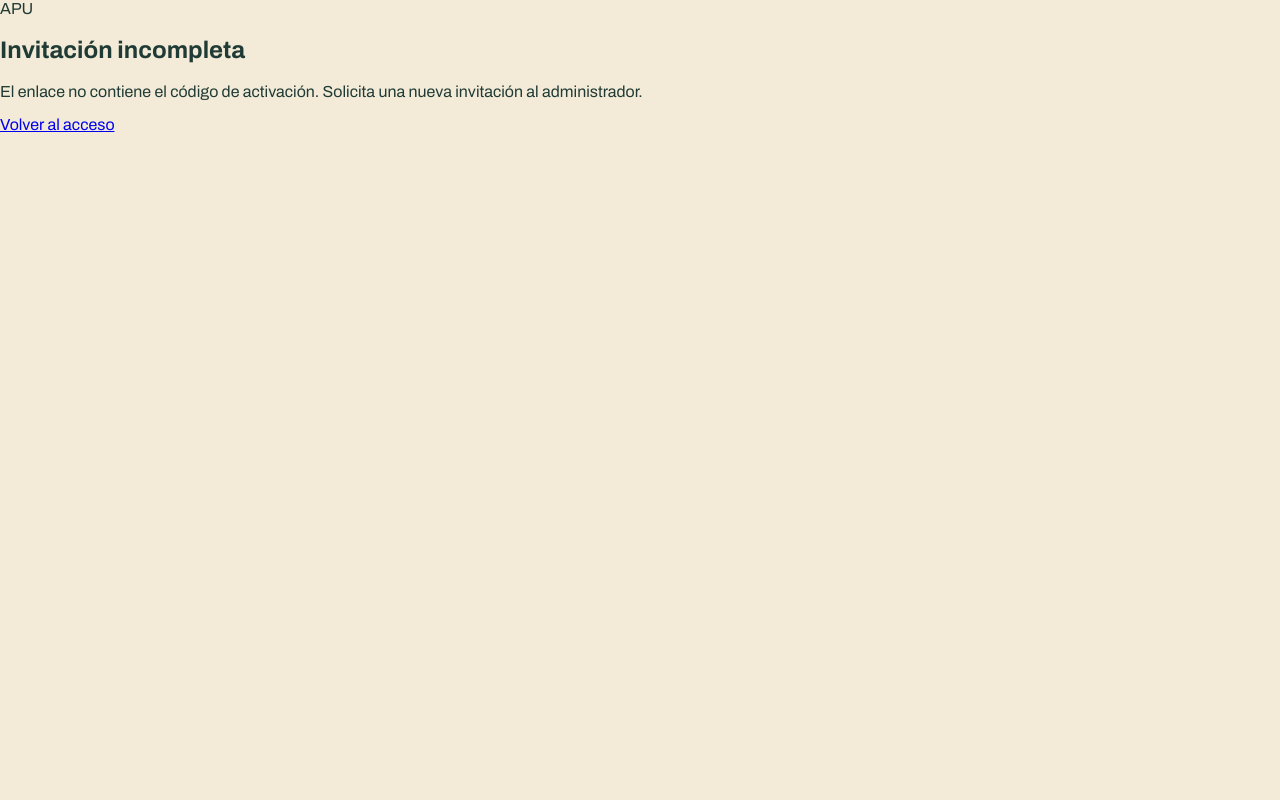
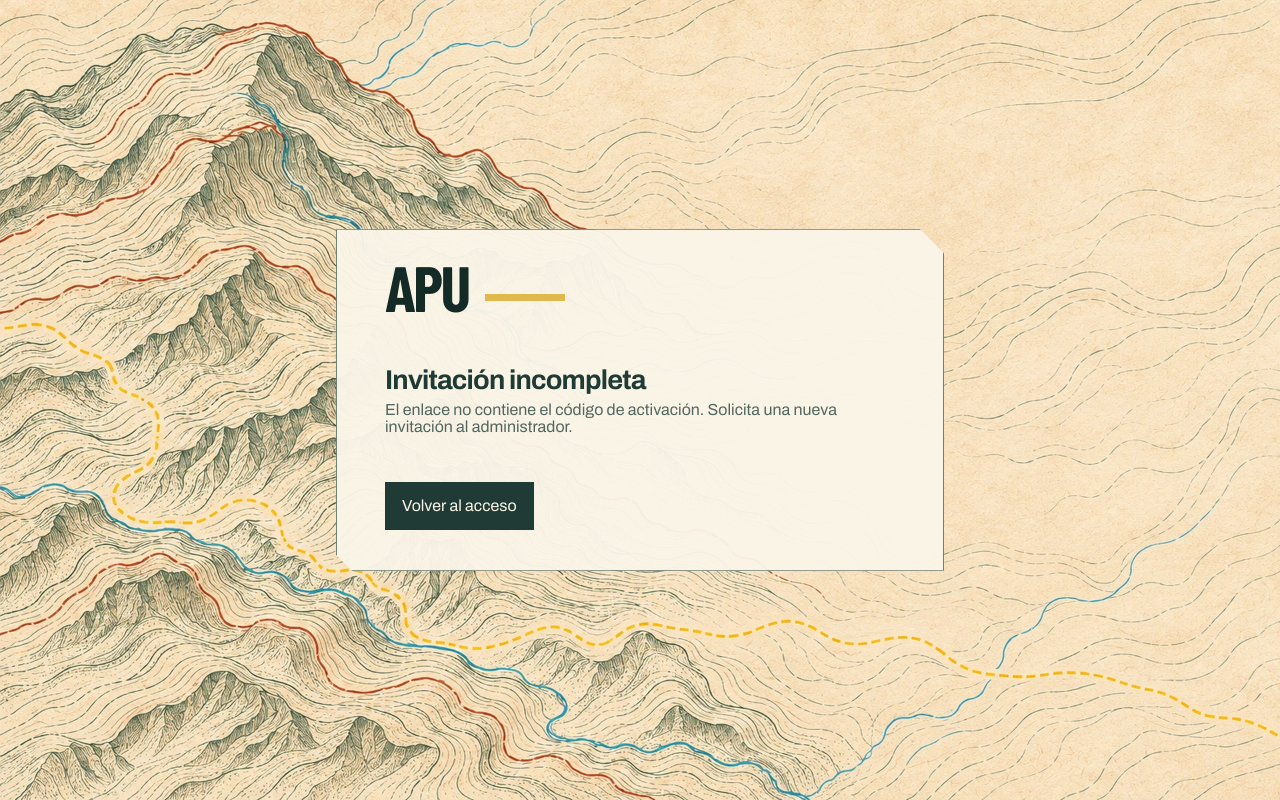
Before and after one commit to VillaAlexTor/Apu, a Next.js app in the folder dashboard/: page /activar in a window 1280 px wide. Built offline with nearby package versions, Linux system fonts and the light colour scheme; no server answers.

Commit message:
frontend: style activation and session screens

```diff
--- a/dashboard/src/app/globals.css
+++ b/dashboard/src/app/globals.css
@@ -13,6 +13,8 @@
 
 * {
   box-sizing: border-box;
+	scrollbar-color: var(--ink) transparent;
+	scrollbar-width: thin;
 }
 
 html,
@@ -32,6 +34,9 @@ button,
 input {
   font: inherit;
 }
+
+input,textarea { caret-color: var(--mineral-red); }
+a { text-underline-offset: .2em; }
 
 button {
   color: inherit;
@@ -457,9 +462,42 @@ button {
 .form-feedback.is-error { color: var(--error); }
 .form-feedback.is-success { color: var(--ink); }
 
+.login-loading { display: grid; gap: .9rem; padding: 1rem 0 2rem; }
+.login-loading span { height: 3.15rem; border: 1px solid rgba(32,59,53,.22); background: rgba(32,59,53,.08); animation: login-pulse 1.2s ease-in-out infinite alternate; }
+.login-loading span:nth-child(2) { animation-delay: .15s; }
+.login-loading span:nth-child(3) { animation-delay: .3s; }
+
+.activation-page,.session-landing { min-height: 100svh; display: grid; place-items: center; padding: 1.5rem; background: var(--paper) url("/assets/apu-topographic-field.webp") center/cover fixed; }
+.activation-sheet,.session-landing > section { width: min(100%,38rem); border: 1px solid rgba(32,59,53,.62); background: rgba(250,245,233,.96); clip-path: polygon(0 0,calc(100% - 1.5rem) 0,100% 1.5rem,100% 100%,1rem 100%,0 calc(100% - 1rem)); }
+.activation-sheet { padding: 2rem clamp(1.4rem,5vw,3rem) 2.5rem; }
+.activation-brand,.session-wordmark { color: var(--ink-deep); font: 700 4rem/.78 var(--condensed); letter-spacing: -.04em; }
+.activation-brand span,.session-wordmark span { display: inline-block; width: 5rem; height: .42rem; margin: 0 0 .72rem 1rem; background: var(--survey-yellow); }
+.activation-form { margin-top: 2.5rem; }
+.activation-form > svg,.activation-complete > svg { width: 1.6rem; color: var(--river-blue); }
+.activation-form h1,.activation-complete h1 { margin: .8rem 0 .4rem; font-size: 1.7rem; letter-spacing: -.03em; }
+.activation-form > p,.activation-complete p { max-width: 52ch; margin: 0 0 1.5rem; color: #52665f; }
+.activation-form label { display: grid; gap: .4rem; margin-top: 1rem; font-size: .82rem; font-weight: 650; }
+.activation-form input { min-height: 3rem; padding: .7rem .8rem; border: 2px solid var(--ink); border-radius: 0; background: #fffdf7; }
+.activation-form label small,.activation-error { color: var(--error); font-size: .75rem; }
+.activation-error { margin-top: 1rem; }
+.activation-form > button,.activation-complete a,.session-landing button { min-height: 3rem; display: inline-flex; align-items: center; justify-content: center; gap: .5rem; margin-top: 1.4rem; padding: .7rem 1rem; border: 1px solid var(--ink); background: var(--ink); color: var(--paper-soft); text-decoration: none; cursor: pointer; }
+.activation-form > button:hover,.activation-complete a:hover,.session-landing button:hover { border-color: var(--survey-yellow); background: var(--survey-yellow); color: var(--ink-deep); }
+.activation-complete { padding-top: 2.5rem; }
+.session-landing > section { padding: 2.2rem clamp(1.4rem,5vw,3rem) 2.6rem; }
+.session-icon { width: 1.8rem; margin-top: 3rem; color: var(--river-blue); }
+.session-landing h1 { margin: .8rem 0 .5rem; font-size: 1.8rem; letter-spacing: -.03em; }
+.session-landing p { max-width: 55ch; color: #52665f; }
+.session-landing dl { margin: 1.5rem 0 0; border-top: 1px solid var(--line); }
+.session-landing dl div { display: grid; grid-template-columns: 7rem 1fr; gap: 1rem; padding: .75rem 0; border-bottom: 1px solid var(--line); }
+.session-landing dt { color: #60706a; font: 500 .7rem/1 var(--condensed); letter-spacing: .08em; text-transform: uppercase; }
+.session-landing dd { margin: 0; overflow-wrap: anywhere; }
+.session-landing button svg { width: 1rem; }
+
 @keyframes survey-spin {
   to { transform: rotate(405deg); }
 }
+
+@keyframes login-pulse { to { background: rgba(32,59,53,.17); } }
 
 @media (max-width: 1120px) {
   .login-page {
@@ -528,4 +566,5 @@ button {
 
   .submit-button,
   .field-control input { transition: none; }
+  .login-loading span { animation: none; }
 }
```
